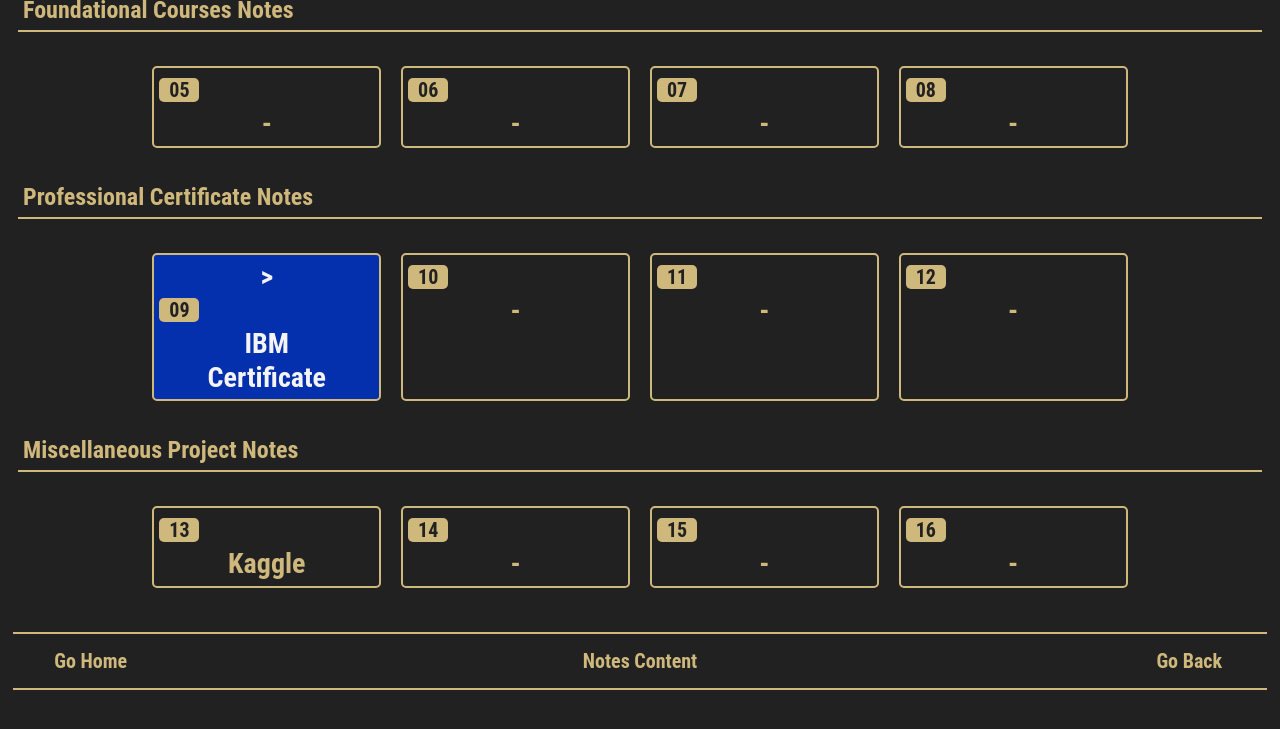
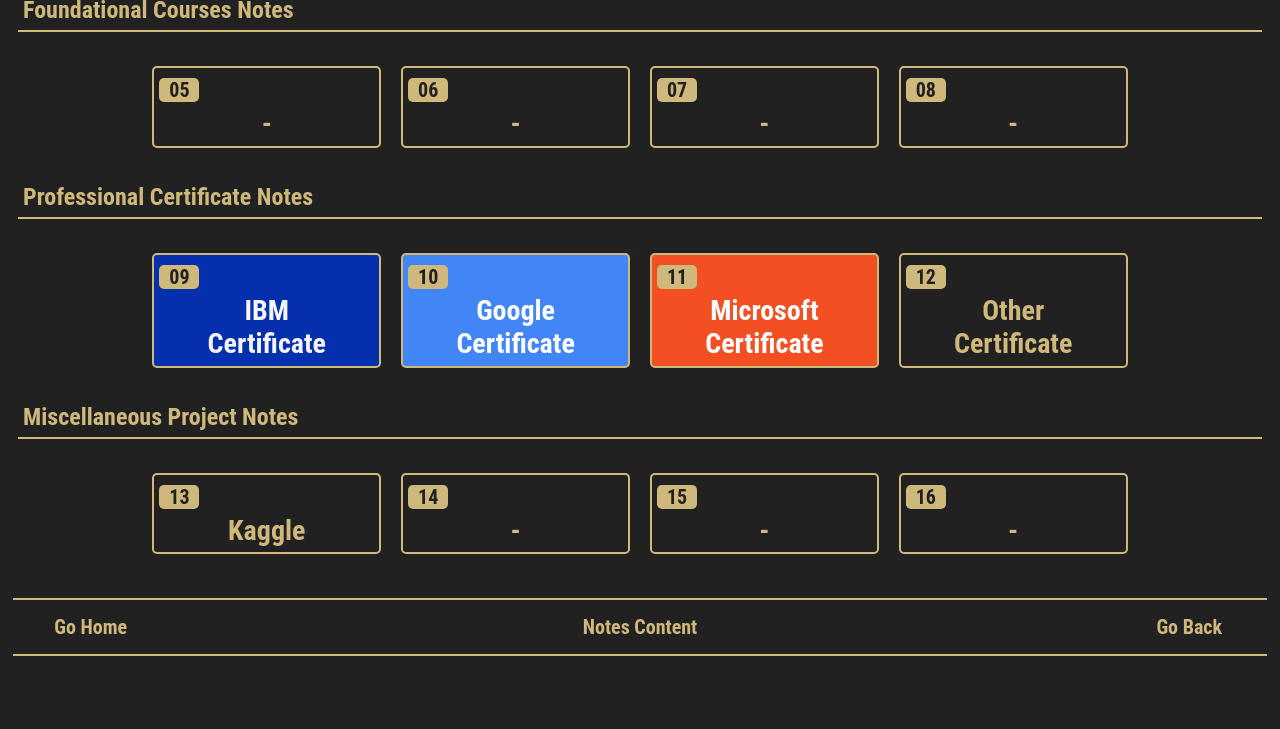
Before and after one commit to milanfx/milanfx.github.io, a Jekyll site: the page built from index.md, in a window 1280 px wide and 900 px high, scrolled down 397 px. Shown: the top 729 px of the window. Built offline with Jekyll 4.4.1, drawn with Linux system fonts in a browser that asks for light colours.

Commit message:
Update index.md

```diff
--- a/index.md
+++ b/index.md
@@ -37,10 +37,10 @@
     <div class="btn name">Professional Certificate Notes</div><br>
     <div class="block" style="grid-template-columns: 1fr 2fr 2fr 2fr 2fr 1fr;">
       <a href="/#/" class="btn empty">-<br>-</a>
-      <a href="/#/" class="btn boxout" style="background-color:#0530AD; color:#F4F4F4;">><span class="btn boxin">09</span>IBM<br>Certificate</a>
-      <a href="/#/" class="btn boxout"><span class="btn boxin">10</span>-</a>
-      <a href="/#/" class="btn boxout"><span class="btn boxin">11</span>-</a>
-      <a href="/#/" class="btn boxout"><span class="btn boxin">12</span>-</a>
+      <a href="/#/" class="btn boxout" style="background-color:#0530AD; color:#F4F4F4;"><span class="btn boxin">09</span>IBM<br>Certificate</a>
+      <a href="/#/" class="btn boxout" style="background-color:#4285F4; color:#FFFFFF;"><span class="btn boxin">10</span>Google<br>Certificate</a>
+      <a href="/#/" class="btn boxout" style="background-color:#F25022; color:#FFFFFF;"><span class="btn boxin">11</span>Microsoft<br>Certificate</a>
+      <a href="/#/" class="btn boxout"><span class="btn boxin">12</span>Other<br>Certificate</a>
       <a href="/#/" class="btn empty">-<br>-</a>
     </div>
   </div>
```
